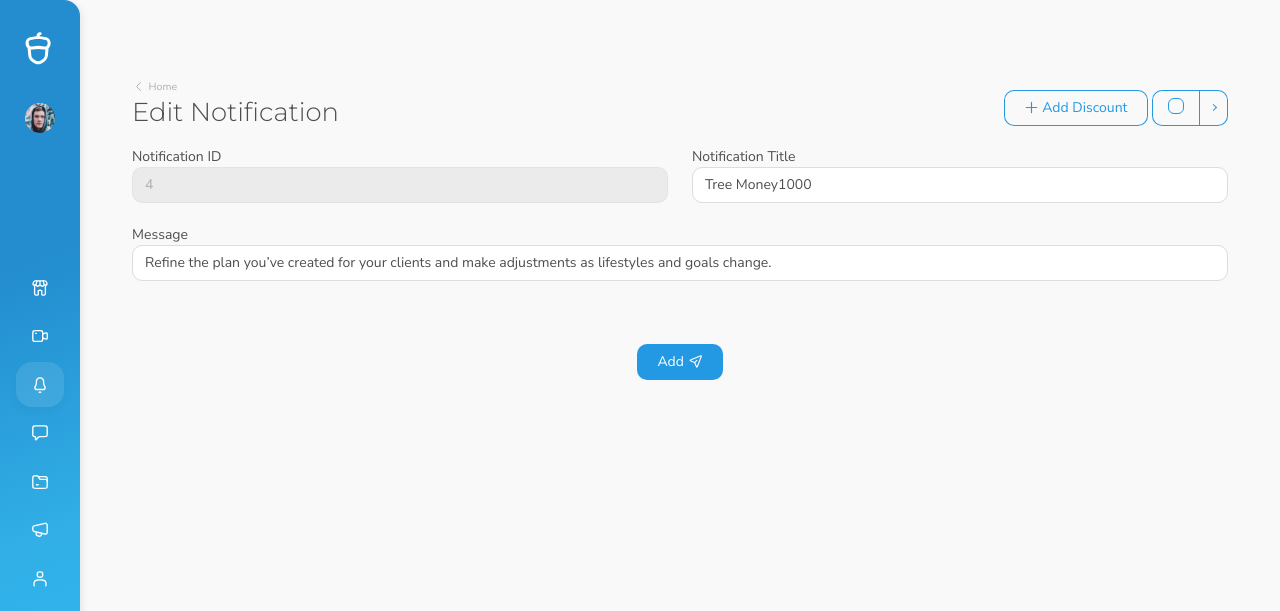
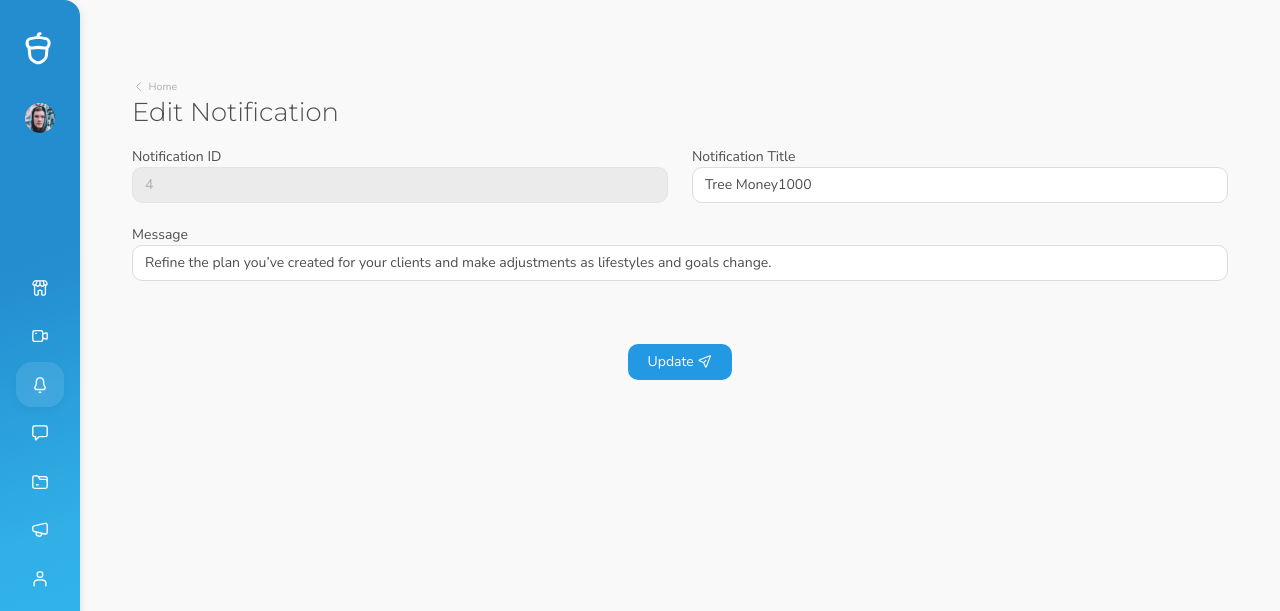
Before and after one commit to Sufiyan-Khanzada/Moneytree-Dashboard, a PHP site: page /Moneytree-Dashboard/notification-edit.php?id=4 in a window 1280 px wide. Shown: the top 611 px of the page. Run offline with PHP 8.4, Linux system fonts and the light colour scheme; the visitor is signed in with stand-in values (Sample User, id 1); data comes from the database, SQL or seed files in the repository; some libraries are stand-ins or nearby versions.

Commit message:
notification edit.php update

```diff
--- a/notification-edit.php
+++ b/notification-edit.php
@@ -76,7 +76,7 @@ $msg="<div class='alert alert-danger'>
                <div class="w-100 d-md-none"></div>
                 <div
                     class="col-12 col-sm-6 col-md-auto d-flex align-items-end justify-content-end mb-2 mb-sm-0 order-sm-3">
-                    <button
+                    <!-- <button
                         type="button"
                         class="btn btn-outline-primary btn-icon btn-icon-start ms-0 ms-sm-1 w-100 w-md-auto"
                         data-bs-toggle="modal"
@@ -84,9 +84,9 @@ $msg="<div class='alert alert-danger'>
                     >
                         <i data-cs-icon="plus"></i>
                         <span>Add Discount</span>
-                    </button>
+                    </button> -->
                     <div class="dropdown d-inline-block d-xl-none">
-                        <button
+                        <!-- <button
                             type="button"
                             class="btn btn-outline-primary btn-icon btn-icon-only ms-1"
                             data-bs-toggle="dropdown"
@@ -94,24 +94,24 @@ $msg="<div class='alert alert-danger'>
                             aria-haspopup="true"
                             aria-expanded="false"
                         >
-                            <i data-cs-icon="sort"></i>
-                        </button>
-                        <div class="dropdown-menu dropdown-menu-end custom-sort">
+                            <i data-cs-icon="sort"></i> -->
+                       <!-- </button> -->
+                        <!-- <div class="dropdown-menu dropdown-menu-end custom-sort">
                             <a class="dropdown-item sort" data-sort="code" href="#">Code</a>
                             <a class="dropdown-item sort" data-sort="type" href="#">Type</a>
                             <a class="dropdown-item sort" data-sort="date" href="#">Date</a>
                             <a class="dropdown-item sort" data-sort="usage" href="#">Usage</a>
                             <a class="dropdown-item sort" data-sort="status" href="#">Status</a>
-                        </div>
-                    </div>
+                        </div> -->
+                    <!-- </div>
                     <div class="btn-group ms-1 check-all-container">
                         <div class="btn btn-outline-primary btn-custom-control p-0 ps-3 pe-2"
                              data-target="#checkboxTable">
                     <span class="form-check float-end">
                       <input type="checkbox" class="form-check-input" id="checkAll"/>
                     </span>
-                        </div>
-                        <button
+                        </div> -->
+                        <!-- <button
                             type="button"
                             class="btn btn-outline-primary dropdown-toggle dropdown-toggle-split"
                             data-bs-offset="0,3"
@@ -121,7 +121,7 @@ $msg="<div class='alert alert-danger'>
                         ></button>
                         <div class="dropdown-menu dropdown-menu-end">
                             <button class="dropdown-item" id="deleteChecked" type="button">Delete</button>
-                        </div>
+                        </div> -->
                     </div>
                 </div>
                 <!-- Top Buttons End -->
@@ -173,7 +173,7 @@ $id=$_GET['id'];
 <div class="row">
         <div class="col text-center" >
           <button   type="submit" value="Save" name="updatevid" class="btn  btn-icon btn-icon-end btn-primary">
-                            <span>Add</span>
+                            <span>Update</span>
                             <svg xmlns="http://www.w3.org/2000/svg" width="20" height="20" viewBox="0 0 20 20" fill="none" stroke="currentColor" stroke-width="1.5" stroke-linecap="round" stroke-linejoin="round" class="cs-icon cs-icon-send"><path d="M12.6593 16.3217L17.5347 3.86248C17.7992 3.18632 17.9315 2.84824 17.8212 2.6442C17.7749 2.55869 17.7048 2.48852 17.6193 2.44227C17.4152 2.33191 17.0771 2.46421 16.401 2.72879L3.94178 7.60412L3.94177 7.60412C3.24083 7.87841 2.89035 8.01555 2.81681 8.23919C2.78604 8.33276 2.78359 8.43333 2.80977 8.52828C2.87235 8.75524 3.21574 8.90927 3.90252 9.21732L8.53015 11.293L8.53015 11.293C8.65873 11.3507 8.72302 11.3796 8.77576 11.4235C8.79906 11.4429 8.82056 11.4644 8.83997 11.4877C8.88389 11.5404 8.91273 11.6047 8.9704 11.7333L11.0461 16.3609C11.3542 17.0477 11.5082 17.3911 11.7352 17.4537C11.8301 17.4799 11.9307 17.4774 12.0243 17.4466C12.2479 17.3731 12.385 17.0226 12.6593 16.3217Z"></path><path d="M11.8995 8.36395L9.07107 11.1924"></path></svg>
                         </button>
     </div>
```
